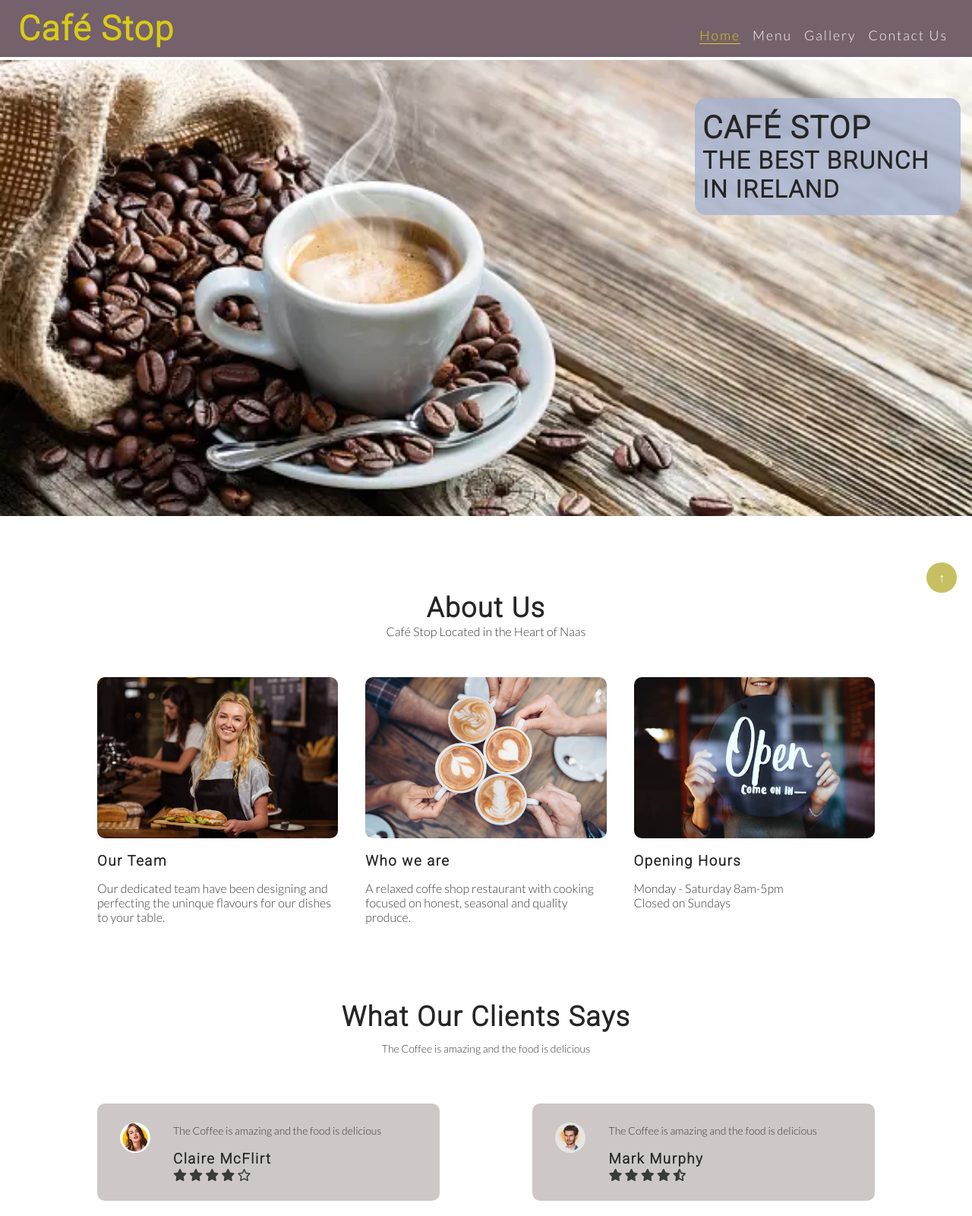
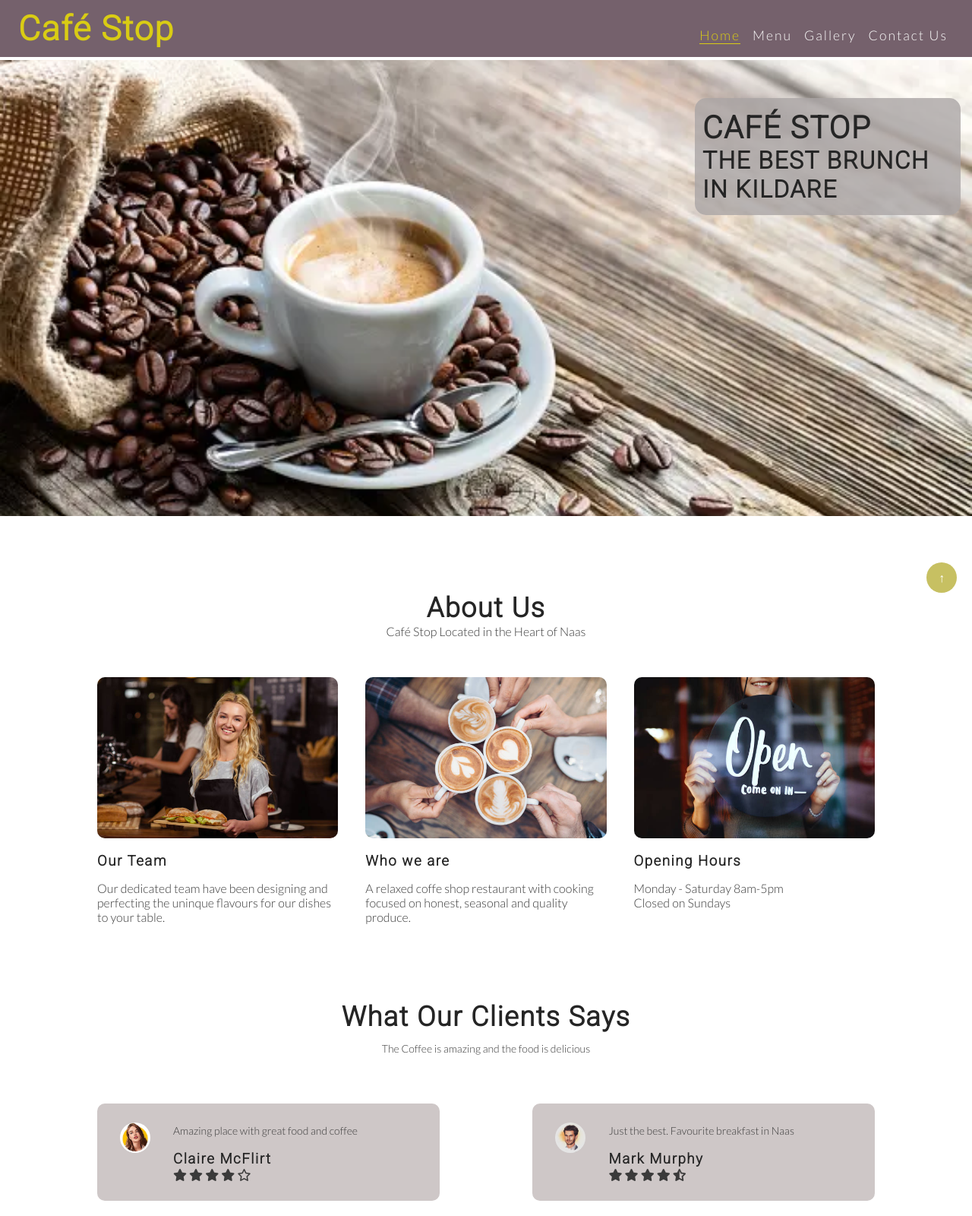
Before and after one commit to thiago-23/coffee-stop, a plain HTML site: page index.html in a window 1280 px wide. Shown: the top 1600 px of the page at 76% size. Drawn offline with Linux system fonts and the light colour scheme.

Commit message:
Change text content of reviews, cover-text div and background color to match the web content

```diff
--- a/assets/css/style.css
+++ b/assets/css/style.css
@@ -117,7 +117,7 @@ main {
     letter-spacing: 2px;
     width: 350px;
     padding: 15px 10px;
-    background-color: rgb(167 179 208 / 80%);
+    background-color: rgb(171 166 166 / 80%);
     right: 15px;
     top: 50px;
     border-radius: 15px;
--- a/index.html
+++ b/index.html
@@ -41,7 +41,7 @@
         <div id="hero-image"></div>
         <div id="cover-text">
           <h2>Café Stop</h2>
-          <h3>The Best Brunch in Ireland</h3>
+          <h3>The Best Brunch in Kildare</h3>
         </div>
       </section>
 
@@ -78,7 +78,7 @@
           <div class="feed-col">
             <img src="./assets/images/user1.jpg" alt="User profile picture">
             <div>
-              <p>The Coffee is amazing and the food is delicious</p>
+              <p>Amazing place with great food and coffee</p>
               <h3>Claire McFlirt</h3>
               <i class="fa-solid fa-star"></i>
               <i class="fa-solid fa-star"></i>
@@ -90,7 +90,7 @@
           <div class="feed-col">
             <img src="./assets/images/user2.jpg" alt="User profile picture">
             <div>
-              <p>The Coffee is amazing and the food is delicious</p>
+              <p>Just the best. Favourite breakfast in Naas</p>
               <h3>Mark Murphy</h3>
               <i class="fa-solid fa-star"></i>
               <i class="fa-solid fa-star"></i>
```
